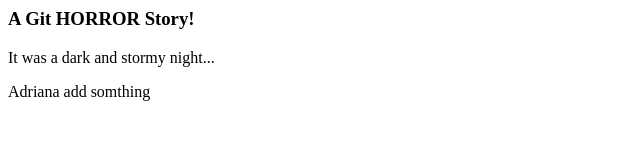
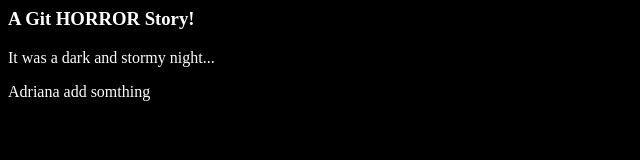
Before and after one commit to anglingaddict/fireside-story, a plain HTML site: page index.html in a window 1280 px wide. Shown: the whole page, without its empty margins (0-640 px from the left). Drawn offline with Linux system fonts and the light colour scheme.

Commit message:
link style to index.html

```diff
--- a/index.html
+++ b/index.html
@@ -1,4 +1,7 @@
 <html>
+	<head>
+		<link rel='stylesheet' type='text/css' href='style.css'/>
+	</head>
   <body>
     <h3>A Git HORROR Story!</h3>
     <p>It was a dark and stormy night...</p>
```
